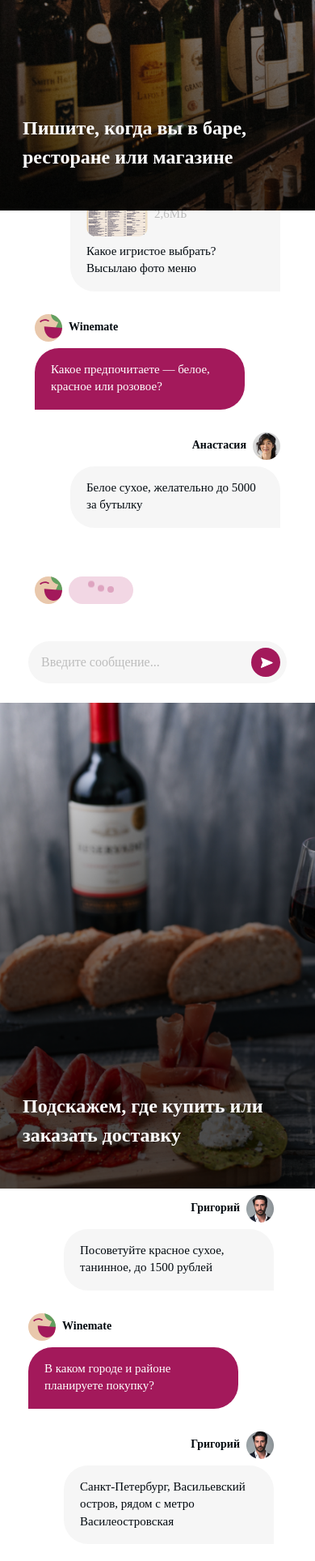
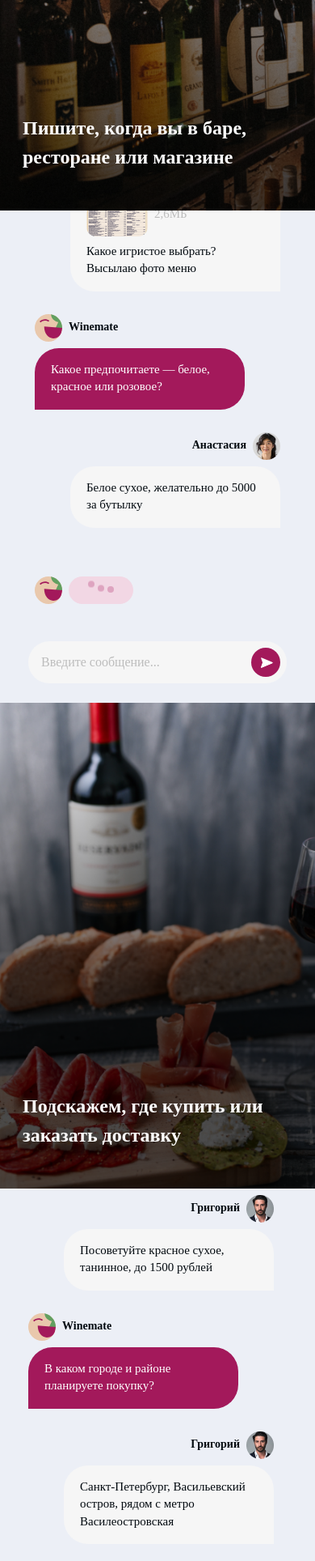
Before and after one commit to Bratishques/wm, a Next.js app: page / in a window 390 px wide. Shown: the part 1271-3199 px from the top of the page at 81% size. Built offline with nearby package versions, Linux system fonts and the light colour scheme.

Commit message:
Chat bg fix

```diff
--- a/src/components/chat/chatOne.tsx
+++ b/src/components/chat/chatOne.tsx
@@ -74,7 +74,7 @@ const ChatOne = () => {
 
   return (
     <div
-      className={`w-full flex flex-col lg:w-1/2 bg-white py-6 justify-end overflow-hidden lg:h-auto max-h-minus-header-mobile lg:max-h-minus-header transition-all `}
+      className={`w-full flex flex-col lg:w-1/2 bg-white py-6 justify-end overflow-hidden lg:h-auto max-h-minus-header-mobile lg:max-h-minus-header transition-all bg-chatting-box-bg`}
       ref={boxRef}
     >
       <div className={`pt-4 pr-4 pb-4 pt-8`}>
--- a/src/components/chat/chatTwo.tsx
+++ b/src/components/chat/chatTwo.tsx
@@ -73,7 +73,7 @@ const ChatTwo = () => {
 
   return (
     <div
-      className={`w-full flex flex-col lg:w-1/2 bg-white py-6 justify-end overflow-hidden lg:h-auto max-h-minus-header-mobile lg:max-h-minus-header transition-all`}
+      className={`w-full flex flex-col lg:w-1/2 bg-white py-6 justify-end overflow-hidden lg:h-auto max-h-minus-header-mobile lg:max-h-minus-header transition-all bg-chatting-box-bg`}
       ref={boxRef}
     >
       <div className={`pt-4 pr-8 pb-4 pt-4`}>
--- a/tailwind.config.js
+++ b/tailwind.config.js
@@ -23,7 +23,8 @@ module.exports = {
         "placeholder-gray": "#BDBDBD",
         "notice-gray": " #ECF0F3",
         "indicator-bg" : "#F2D7E4",
-        "indicator-ball": "#DEA4C0"
+        "indicator-ball": "#DEA4C0",
+        "chatting-box-bg": "#ECEFF6"
       },
       spacing:{
         14: "3.5rem",
```
